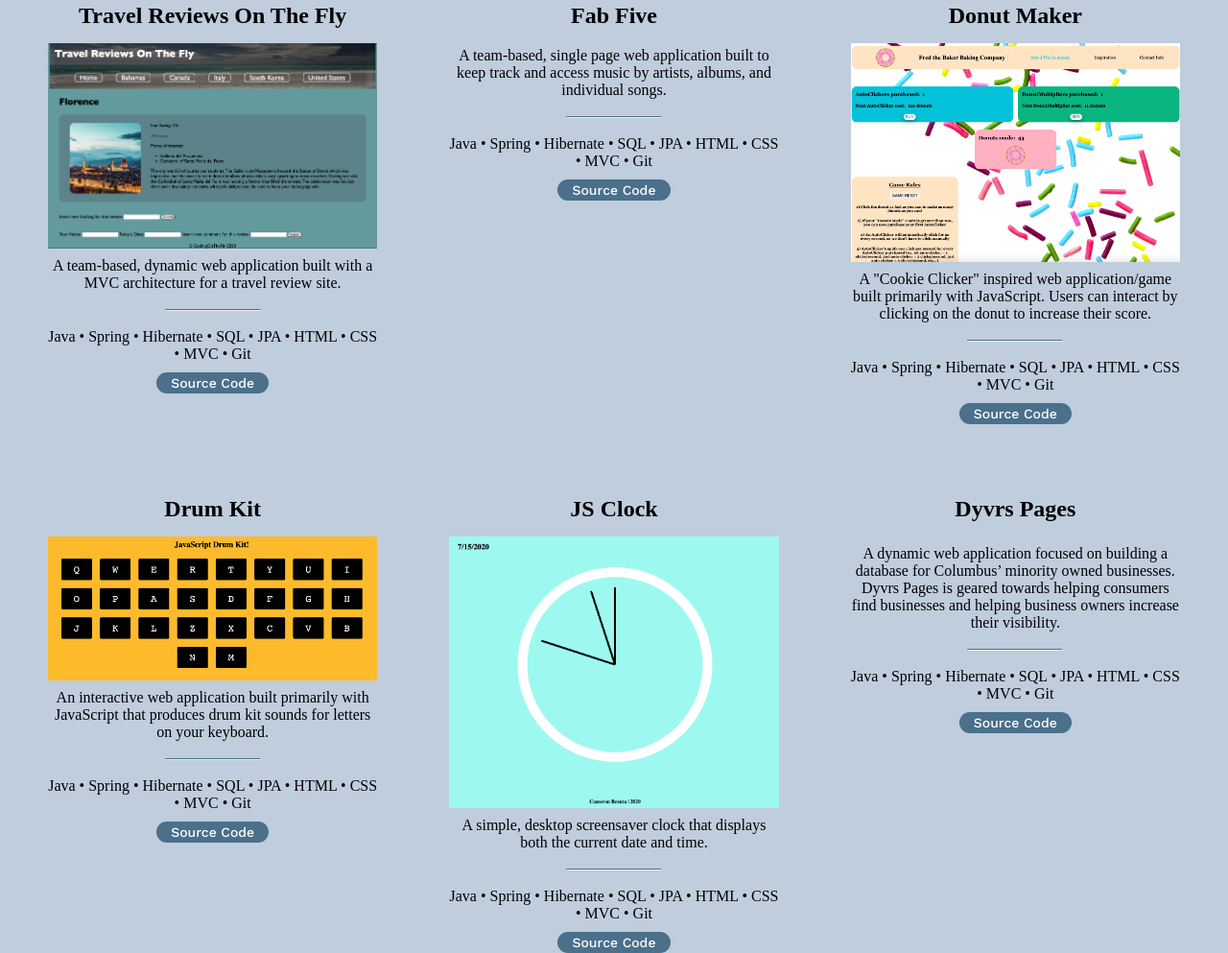
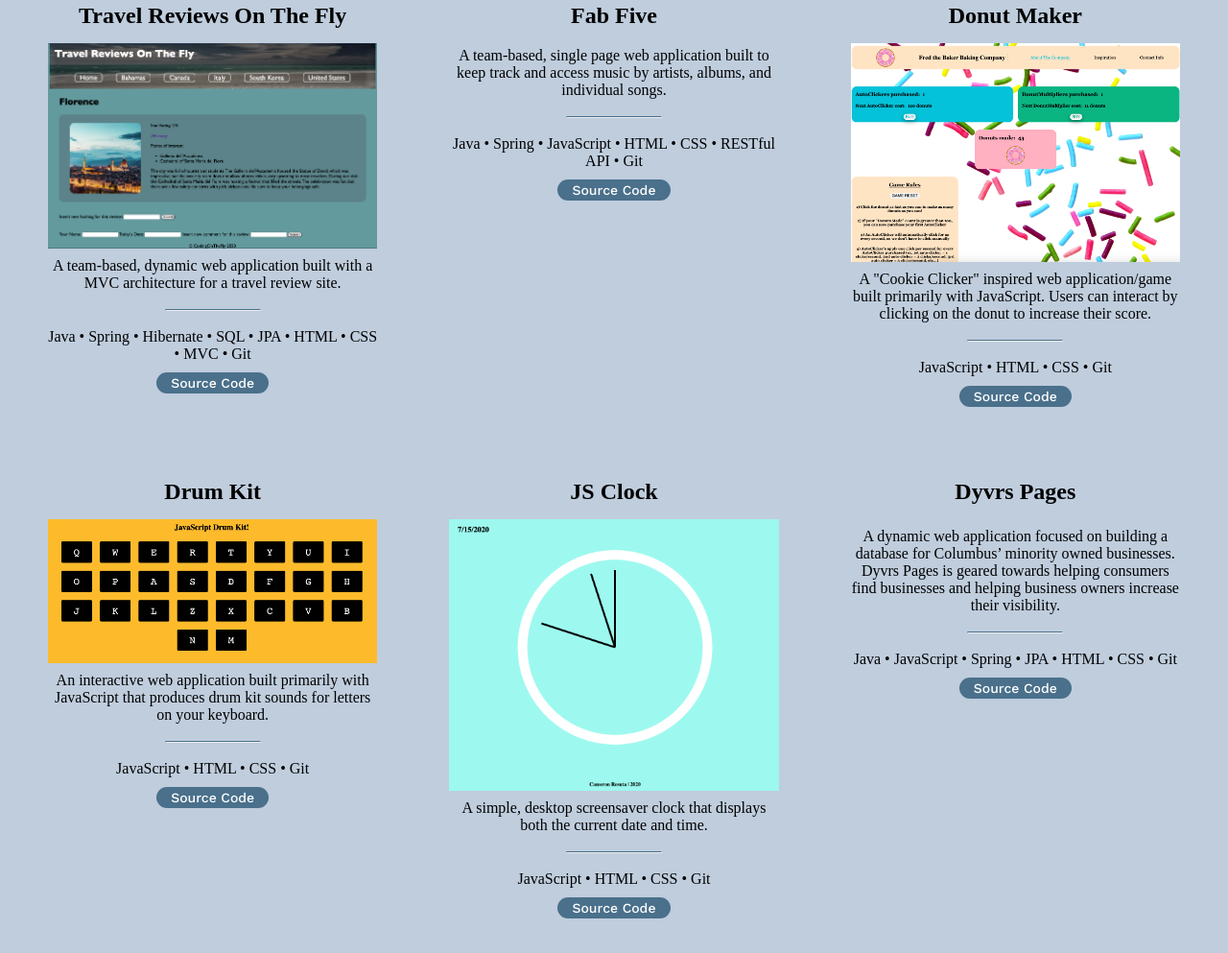
Before and after one commit to cresuta/cresuta.github.io, a plain HTML site: page projects.html in a window 1280 px wide. Shown: the part 197-1190 px from the top of the page at 96% size. After the commit the page ends 1154 px from the top, so only its background shows below. Drawn offline with nearby package versions, Linux system fonts and the light colour scheme.

Commit message:
Added list of technologies used in each project

```diff
--- a/projects-style.css
+++ b/projects-style.css
@@ -144,6 +144,6 @@ button {
 
 .source-code:hover {
   font-weight: 600;
-  font-size: 1.3rem;
+  font-size: 1.03rem;
   background-color: #4a708b;
 }
--- a/projects.html
+++ b/projects.html
@@ -43,7 +43,7 @@
                 <br>
                 <hr class="line-separator">
                 <br>
-                <p>Java • Spring • Hibernate • SQL • JPA • HTML • CSS • MVC • Git</p>
+                <p>Java • Spring • JavaScript • HTML • CSS • RESTful API • Git</p>
                 <a href=""><button class="source-code">Source Code</button></a>
             </div>
             <div>
@@ -53,7 +53,7 @@
                 <br>
                 <hr class="line-separator">
                 <br>
-                <p>Java • Spring • Hibernate • SQL • JPA • HTML • CSS • MVC • Git</p>
+                <p>JavaScript • HTML • CSS • Git</p>
                 <a href=""><button class="source-code">Source Code</button></a>
             </div>
             <div>
@@ -63,7 +63,7 @@
                 <br>
                 <hr class="line-separator">
                 <br>
-                <p>Java • Spring • Hibernate • SQL • JPA • HTML • CSS • MVC • Git</p>
+                <p>JavaScript • HTML • CSS • Git</p>
                 <a href=""><button class="source-code">Source Code</button></a>
             </div>
             <div>
@@ -73,7 +73,7 @@
                 <br>
                 <hr class="line-separator">
                 <br>
-                <p>Java • Spring • Hibernate • SQL • JPA • HTML • CSS • MVC • Git</p>
+                <p>JavaScript • HTML • CSS • Git</p>
                 <a href=""><button class="source-code">Source Code</button></a>
             </div>
             <div>
@@ -83,7 +83,7 @@
                 <br>
                 <hr class="line-separator">
                 <br>
-                <p>Java • Spring • Hibernate • SQL • JPA • HTML • CSS • MVC • Git</p>
+                <p>Java • JavaScript • Spring • JPA • HTML • CSS • Git</p>
                 <a href=""><button class="source-code">Source Code</button></a>
             </div>
        </div>
```
